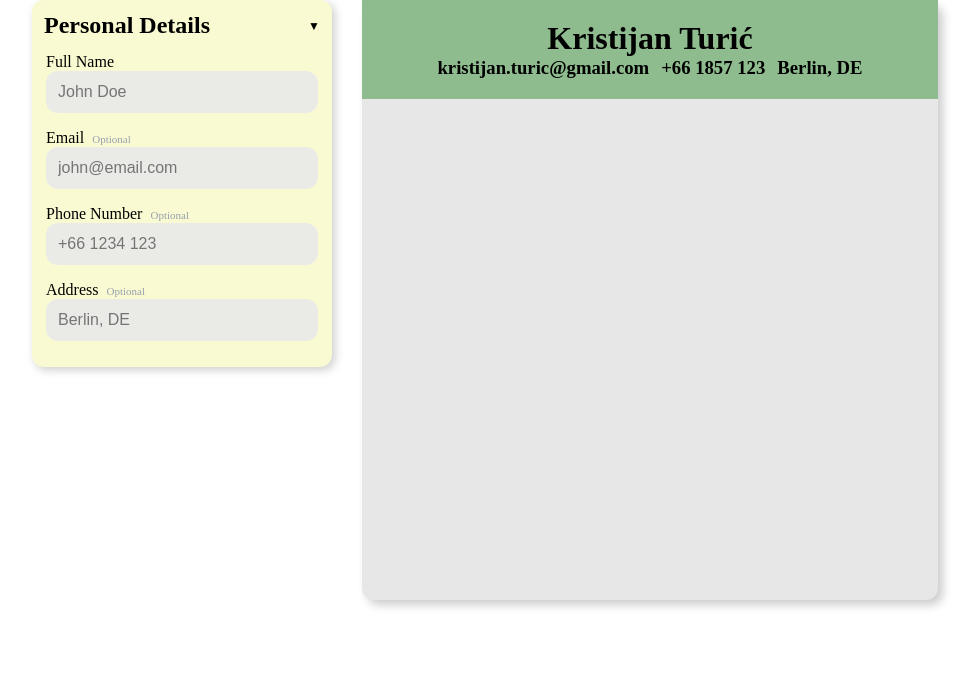
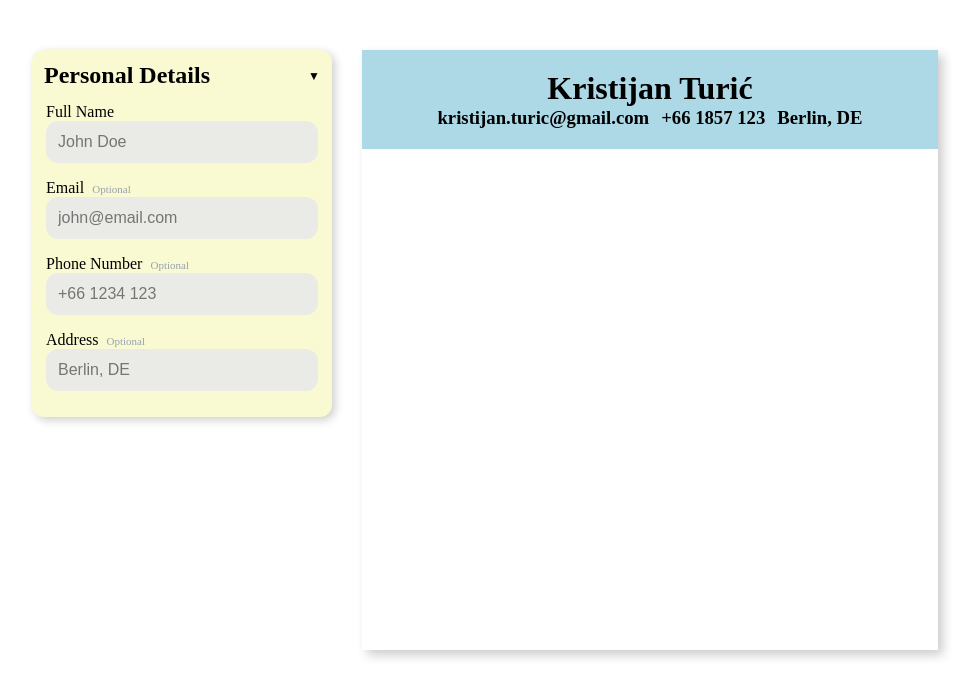
Before and after one commit to KristijanTuric/cv-application, a React (Vite) app: page / in a window 1280 px wide. Shown: the top 698 px of the page, without its empty margins (155-1133 px from the left). Built offline with nearby package versions, Linux system fonts and the light colour scheme; a web font is replaced by a local one.

Commit message:
Update cv view styles

```diff
--- a/src/styles/App.css
+++ b/src/styles/App.css
@@ -3,10 +3,15 @@
     justify-content: center;
     gap: 30px;
     align-items: flex-start;
+    margin-top: 50px;
 }
 
 .input-components {
     display: flex;
     flex-direction: column;
     gap: 16px;
+
+    padding: 10px;
+    border-radius: 10px;
+    box-shadow: 5px 5px 10px rgba(0, 0, 0, 0.2);
 }
--- a/src/styles/PersonalDetailsInfo.css
+++ b/src/styles/PersonalDetailsInfo.css
@@ -3,7 +3,7 @@
     display: flex;
     align-items: center;
     flex-direction: column;
-    background-color: darkseagreen;
+    background-color: lightblue;
     padding: 20px;
 }
 
--- a/src/styles/Resume.css
+++ b/src/styles/Resume.css
@@ -3,8 +3,7 @@
     height: 100%;
     min-width: 420px;
     min-height: 600px;
-    background-color:rgb(231, 231, 231);
-    border-radius: 12px;
+    background-color: white;
 
     box-shadow: 5px 5px 10px rgba(0, 0, 0, 0.2); /* Optional: Soft shadow */
 }
```
